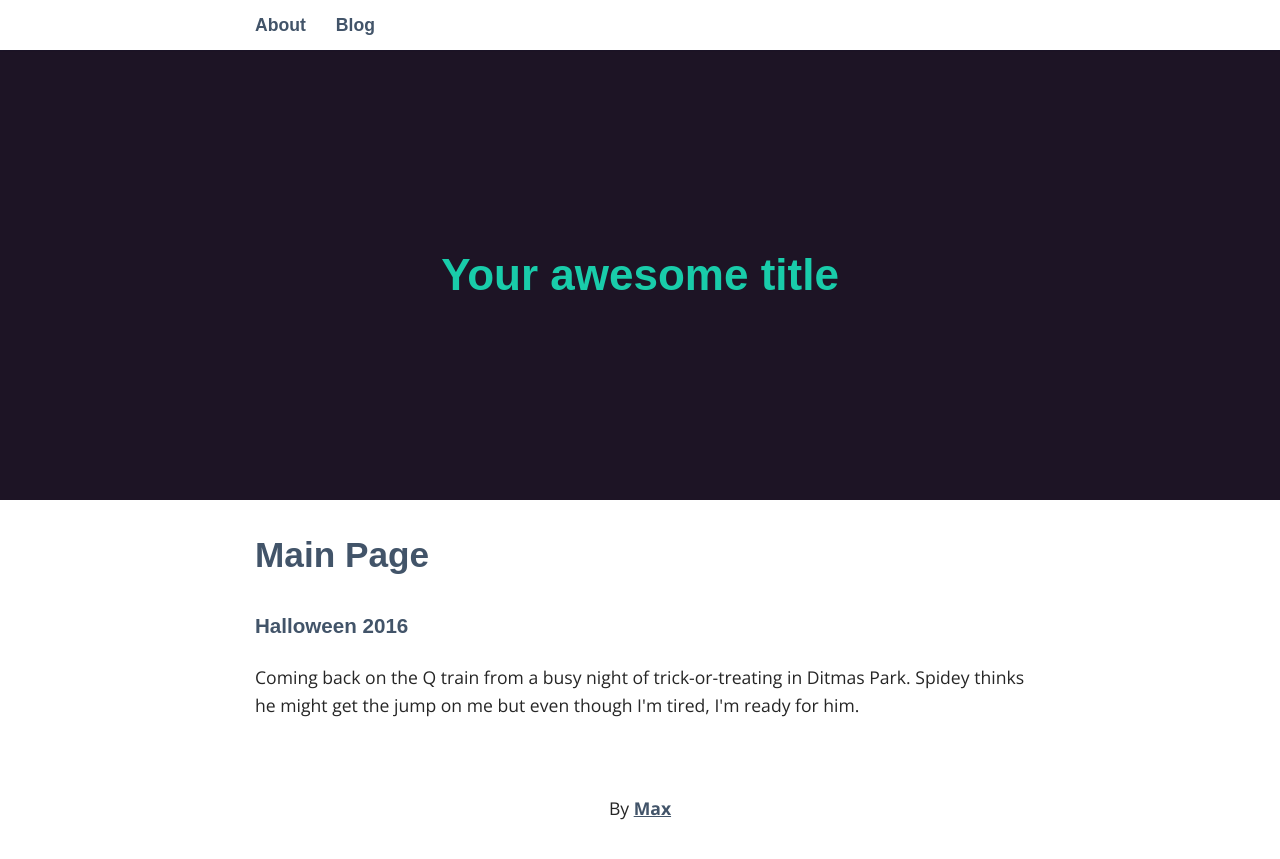
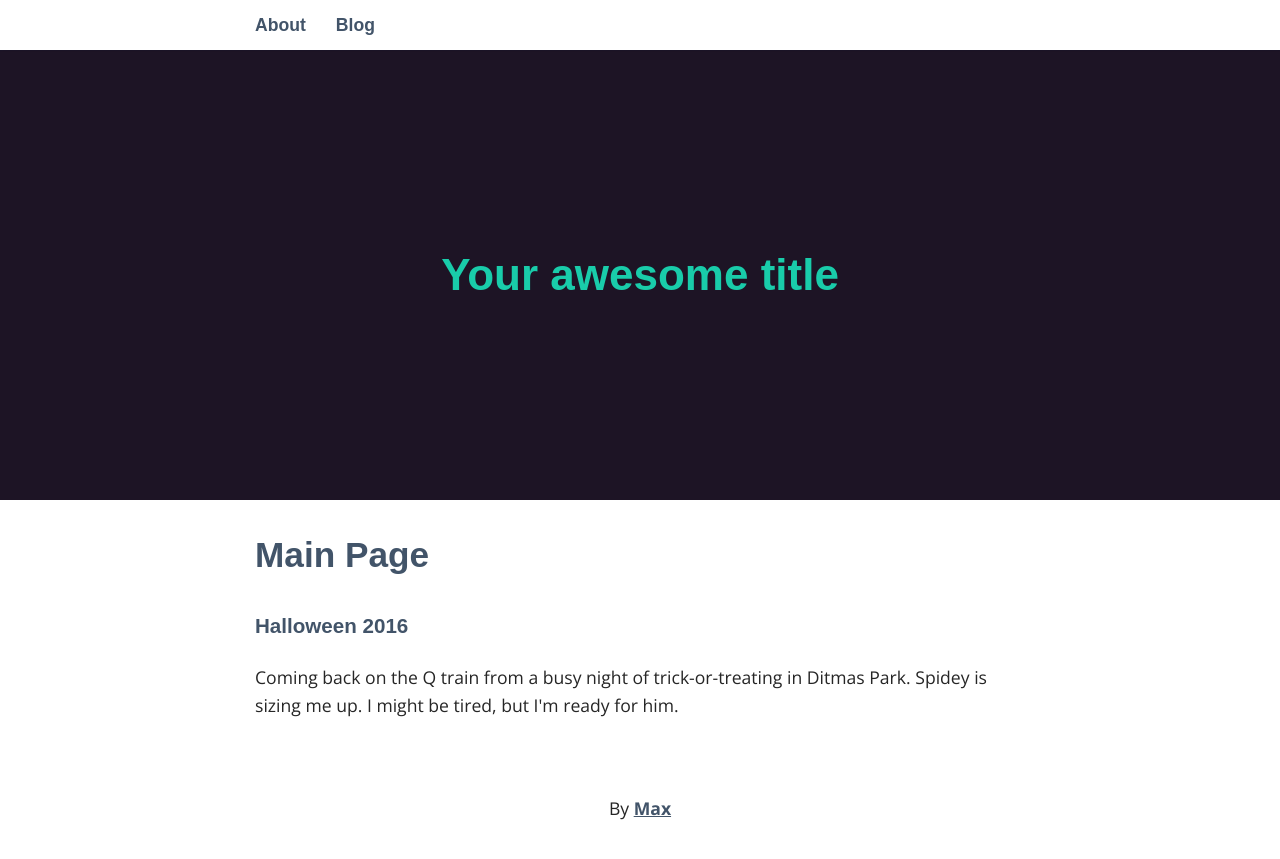
Before and after one commit to Andrewepstein/andrewepstein.github.io, a Jekyll site: the page built from index.html, in a window 1280 px wide. Shown: the top 859 px of the page. Built offline with Jekyll 4.4.1, drawn with Linux system fonts in a browser that asks for light colours; some web fonts are replaced; a script that is not in the unit is left out.

Commit message:
change to Halloween text

```diff
--- a/index.html
+++ b/index.html
@@ -4,5 +4,5 @@ layout: default
 
   <h2>Main Page</h2>
 <h3>Halloween 2016</h3>
-Coming back on the Q train from a busy night of trick-or-treating in Ditmas Park.  Spidey thinks he might get the jump on me but even though I'm tired, I'm ready for him.
+Coming back on the Q train from a busy night of trick-or-treating in Ditmas Park.  Spidey is sizing me up. I might be tired, but I'm ready for him.
 <blockquote class="imgur-embed-pub" lang="en" data-id="a/Zt8Zs"><a href="//imgur.com/Zt8Zs"></a></blockquote><script async src="//s.imgur.com/min/embed.js" charset="utf-8"></script>
```
